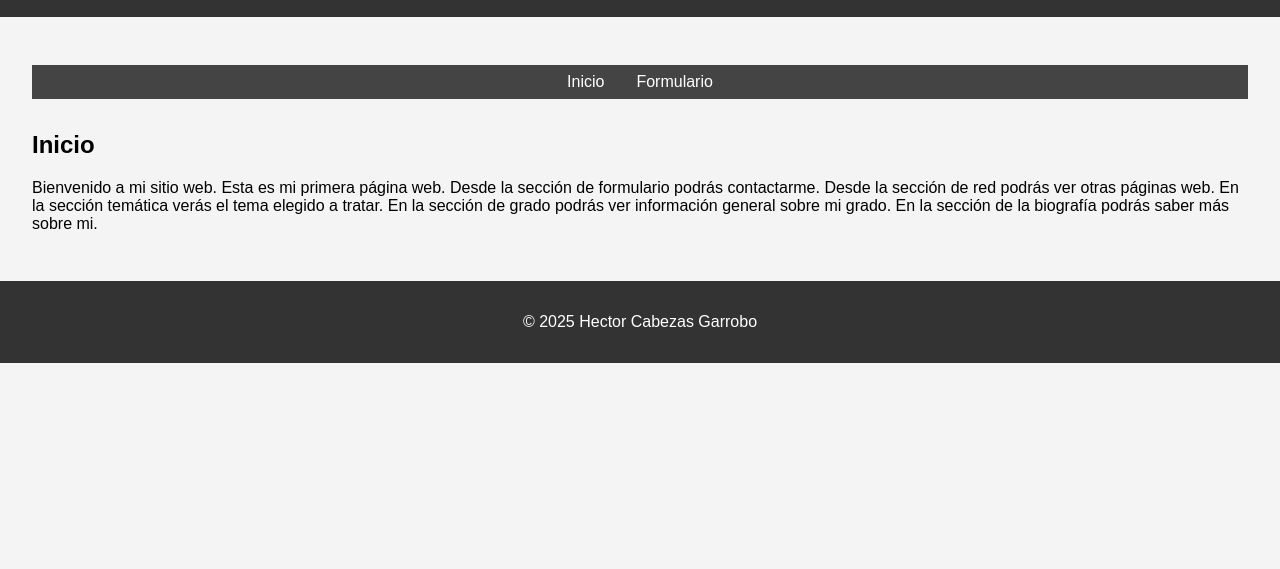
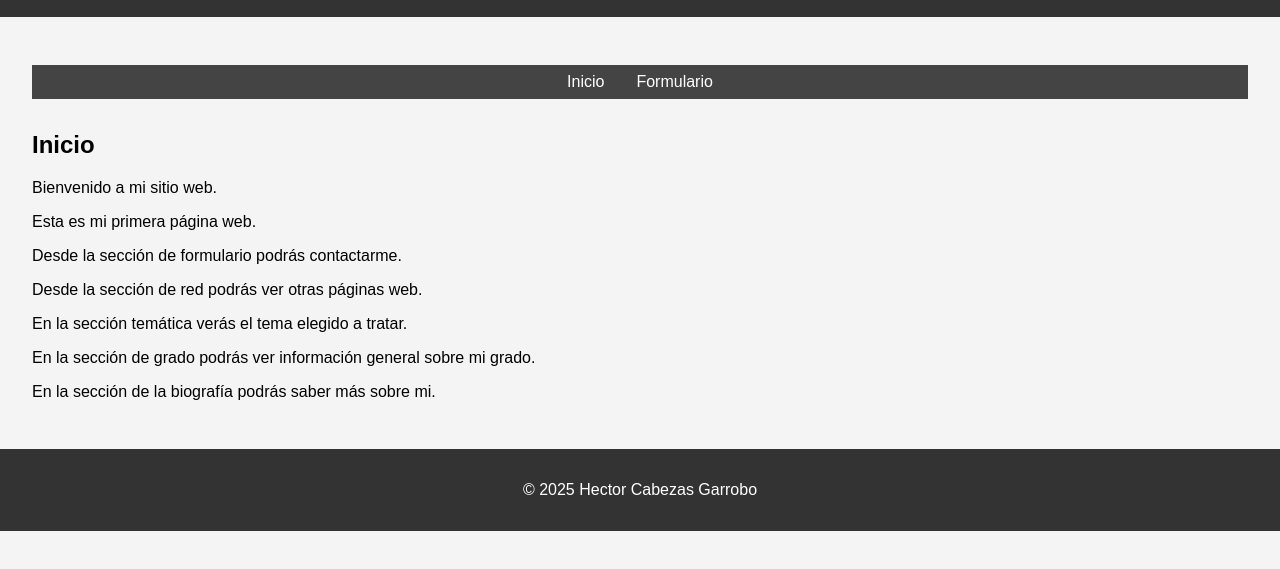
Before and after one commit to Hector-Cabezas-Garrobo/Pagina_web_fundamentos, a plain HTML site: page index.html in a window 1280 px wide. Shown: the part 95-664 px from the top of the page. Drawn offline with Linux system fonts and the light colour scheme.

Commit message:
mejorando el texto del inicio

```diff
--- a/index.html
+++ b/index.html
@@ -19,12 +19,20 @@
     </nav>
     <section id="inicio">
       <h2>Inicio</h2>
-      <p>Bienvenido a mi sitio web. Esta es mi primera página web.
-        Desde la sección de formulario podrás contactarme.
-        Desde la sección de red podrás ver otras páginas web.
-        En la sección temática verás el tema elegido a tratar.
-        En la sección de grado podrás ver información general sobre mi grado.
-        En la sección de la biografía podrás saber más sobre mi.</p>
+      <p>Bienvenido a mi sitio web.</p>
+
+<p>Esta es mi primera página web.</p>
+
+<p>Desde la sección de formulario podrás contactarme.</p>
+
+<p>Desde la sección de red podrás ver otras páginas web.</p>
+
+<p>En la sección temática verás el tema elegido a tratar.</p>
+
+<p>En la sección de grado podrás ver información general sobre mi grado.</p>
+
+<p>En la sección de la biografía podrás saber más sobre mi.</p>
+
     </section>
   </main>
 
```
